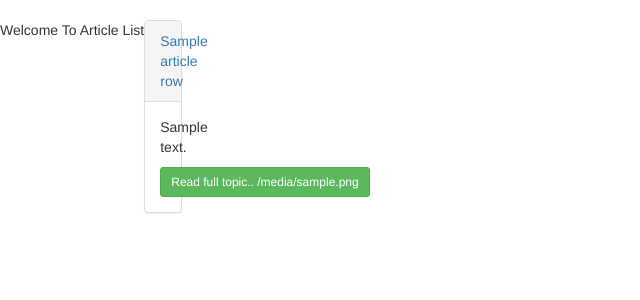
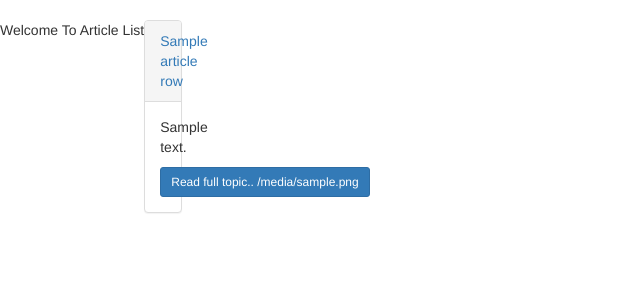
Before and after one commit to jinka/News-Highligh, a Flask app: template app/templates/search.html in a window 1280 px wide. Shown: the part 52-352 px from the top of the page, without its empty margins (0-640 px from the left). Run offline with Flask 2, Linux system fonts and the light colour scheme; the template is opened without the code that fills it: most values are stand-ins (such as "Sample title", 1, 10 or a date in 2020); parts of the project's set-up code (start-up, migrations or seed data) failed here and were passed over; some libraries are stand-ins or nearby versions.

```diff
--- a/app/templates/macros.html
+++ b/app/templates/macros.html
@@ -50,7 +50,7 @@
 								{{ articles.description |truncate(150)}}
 
 							</p>
-							<a href="/articles/{{articles.url}}" class="btn btn-success btn-sm">Read full topic.. {{articles.arlToImage}}</a>
+							<a href="/articles/{{articles.url}}" class="btn btn-primary btn-sm">Read full topic.. {{articles.arlToImage}}</a>
 						</div>
 
 
```
Also changed, not shown: config.py (renamed from app/config.py), 1 other file.
